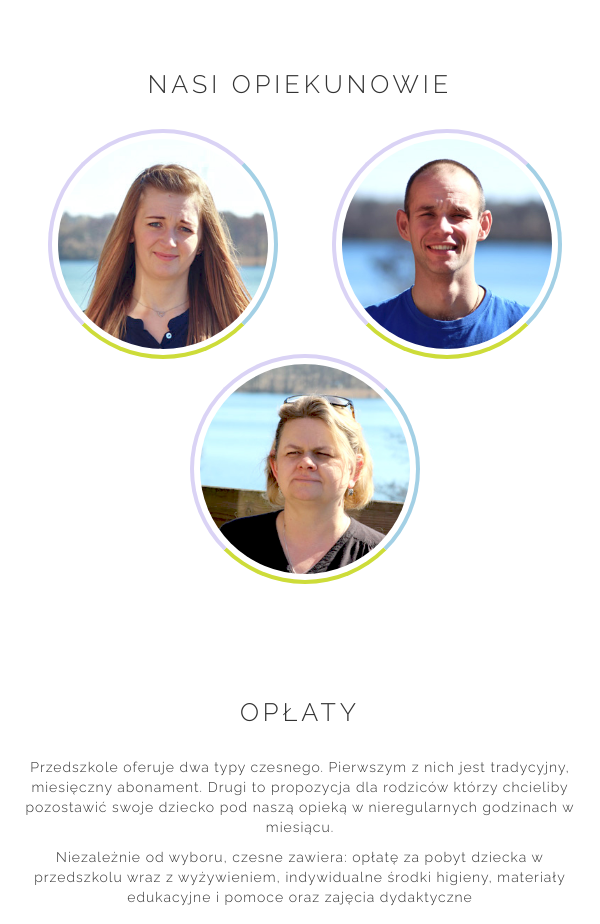
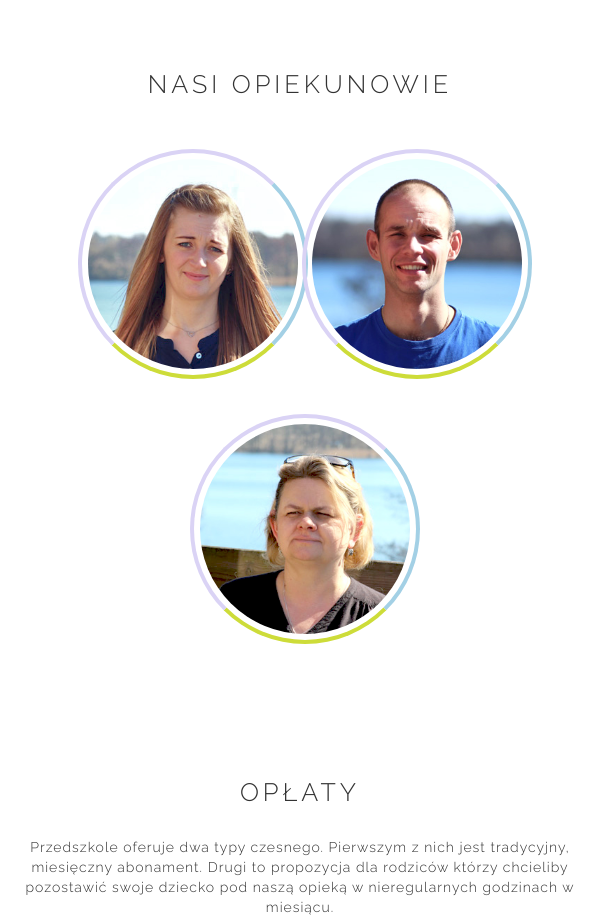
Before and after one commit to monk1000/pluszakowaradosc, a plain HTML site: page index.html in a window 600 px wide. Shown: the part 3300-4224 px from the top of the page. Drawn offline with nearby package versions, Linux system fonts and the light colour scheme; a web font is replaced by a local one.

Commit message:
zrobiony mobile / brak tablet

```diff
--- a/css/style.css
+++ b/css/style.css
@@ -1241,6 +1241,12 @@ section {
 	margin-bottom: 0;
 }
 
+.ih-item.circle {
+    display: inline-block;
+    margin: 20px 0;
+    cursor: default;
+}
+
 /*Cennik*/
 
 .zajecia {
--- a/index.html
+++ b/index.html
@@ -533,6 +533,15 @@
 				offset: 60,
 			});
 		</script>
+		<script>
+		  (function(i,s,o,g,r,a,m){i['GoogleAnalyticsObject']=r;i[r]=i[r]||function(){
+		  (i[r].q=i[r].q||[]).push(arguments)},i[r].l=1*new Date();a=s.createElement(o),
+		  m=s.getElementsByTagName(o)[0];a.async=1;a.src=g;m.parentNode.insertBefore(a,m)
+		  })(window,document,'script','https://www.google-analytics.com/analytics.js','ga');
+
+		  ga('create', 'UA-97647182-1', 'auto');
+		  ga('send', 'pageview');
+		</script>
 	</body>
 </html>
 
```
